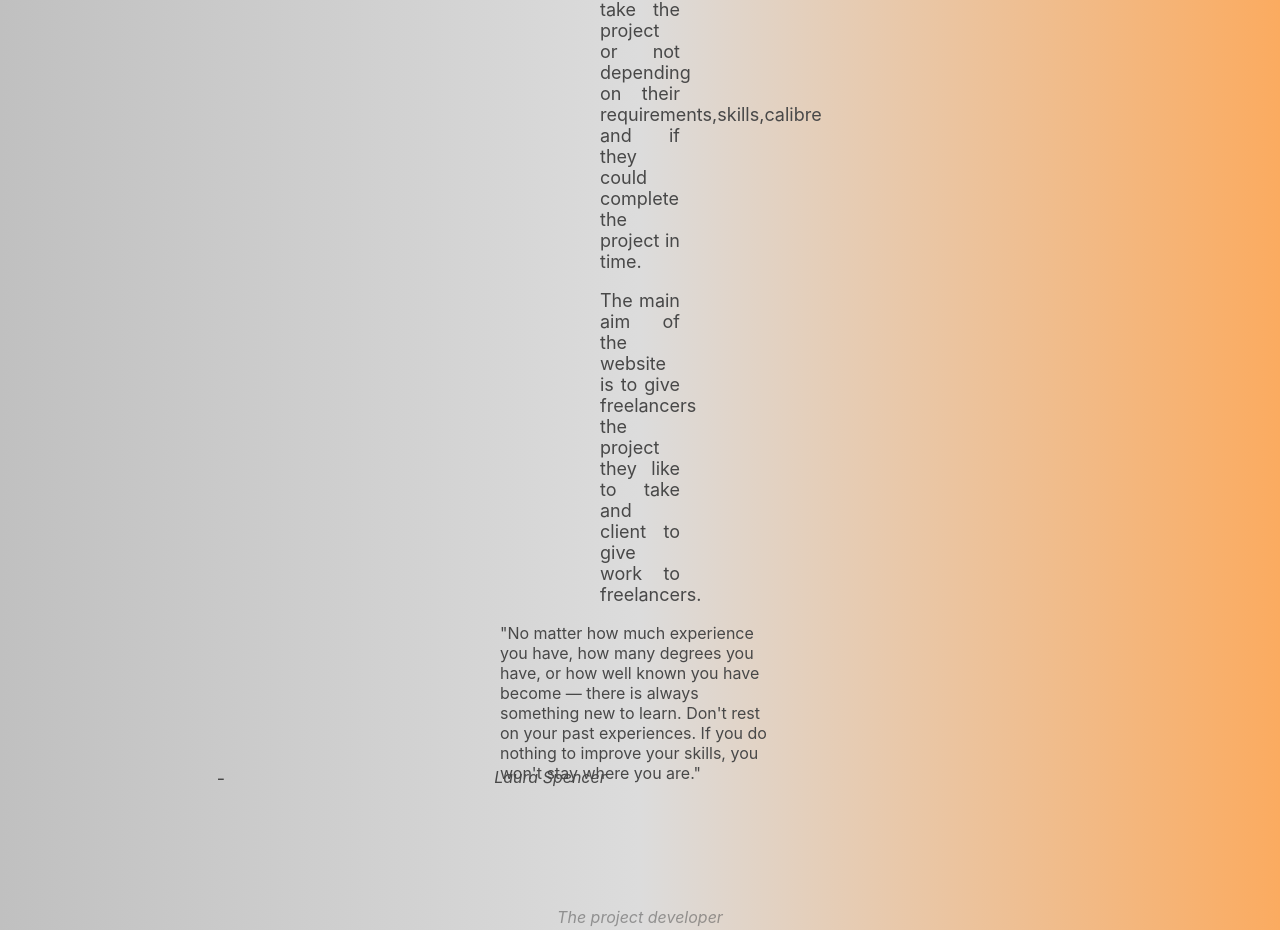
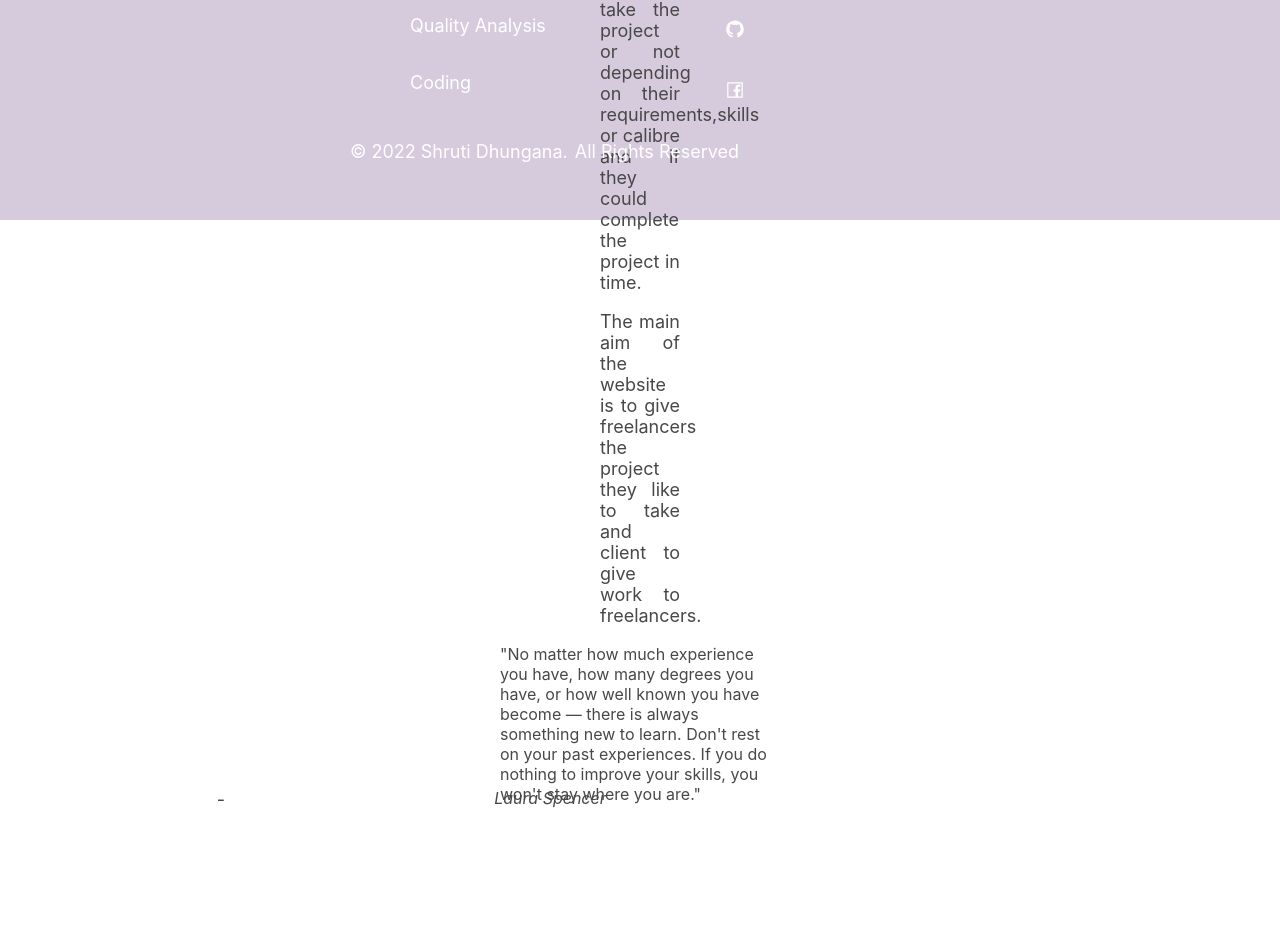
Before and after one commit to shrutidhungana/Catch-A-Kaam, a React (Create React App) app: page /about in a window 1280 px wide. Shown: the part 1313-2243 px from the top of the page. Built offline with nearby package versions, Linux system fonts and the light colour scheme; no server answers.

Commit message:
Some styling changes

```diff
--- a/src/Components/AboutUS/AboutUs.jsx
+++ b/src/Components/AboutUS/AboutUs.jsx
@@ -28,7 +28,7 @@ const AboutUs = () => {
       <Content>
         <Heading>Catch-A-Kaam</Heading>
         <Paragraph>
-          This is a fictional website. The main idea of the website is that client can add their project. The list of credential a client can include in the project could be its name, date posted,address of client or company,description, features to include, the tech stack they would want to use, the expected time to complete the project, the expected amount freelancers are willing to take so that the freelancers would decide if thay would like to take the project or not depending on their requirements,skills,calibre and if they could complete the project in time.
+          This is a fictional website. The main idea of the website is that client can add their project. The list of credential a client can include in the project could be its name, date posted,address of client or company,description, features to include, the tech stack they would want to use, the expected time to complete the project, the expected amount freelancers are willing to take so that the freelancers would decide if thay would like to take the project or not depending on their requirements,skills or calibre and if they could complete the project in time.
 
         </Paragraph>
 
--- a/src/Components/AboutUS/AboutUsStyle.jsx
+++ b/src/Components/AboutUS/AboutUsStyle.jsx
@@ -3,6 +3,7 @@ import styled from "styled-components";
 export const About = styled.div`
   background-image: linear-gradient(90deg, #c0c0c0, #dcdcdc, #fbab60);
   margin: -21px 0px;
+  height: 100vh;
 
   @media(768px){
     background-image: linear-gradient(90deg, #c0c0c0, #dcdcdc, #fbab60);
--- a/src/Components/ContactUs/ContactUsStyle.jsx
+++ b/src/Components/ContactUs/ContactUsStyle.jsx
@@ -22,6 +22,7 @@ text-align: left;
 color: white;
 margin-left: 180px;
 margin-top: 100px;
+font-weight: bold;
 @media(max-width: 768px){
    margin-left: 0px
 }
@@ -31,6 +32,7 @@ export const Paragraph2 = styled.p`
    margin-top: -314px;
    text-align: right;
    color: white;
+   font-weight: bold;
    margin-right: 180px;
    @media(max-width: 768px) {
       margin-top: 10px;
--- a/src/Components/Footer/FooterStyle.jsx
+++ b/src/Components/Footer/FooterStyle.jsx
@@ -49,3 +49,11 @@ export const Heading = styled.h2`
 color: white;
 font-size: 20px;
 `
+export const Paragraph = styled.p`
+color: white;
+
+`
+export const Span = styled.span`
+margin: 0 2px 0 5px;
+
+`
--- a/src/Components/Footer/Footers.jsx
+++ b/src/Components/Footer/Footers.jsx
@@ -11,7 +11,8 @@ import {
   Row,
   Column,
   Heading,
-
+  Paragraph,
+  Span
 } from "./FooterStyle";
 import "./Footer.css"
 
@@ -77,7 +78,12 @@ const Footers = () => {
               </a>
             </p>
           </Column>
-        </Row>
+          </Row>
+          <Paragraph>
+          &copy; {new Date().getFullYear()}<Span>Shruti Dhungana.</Span> All Rights Reserved
+          </Paragraph>
+
+
       </Container>
     </Footer>
   );
--- a/src/Components/Login/LoginStyle.jsx
+++ b/src/Components/Login/LoginStyle.jsx
@@ -16,6 +16,7 @@ export const Login = styled.div`
 export const Heading = styled.h1`
   color: #000080;
   text-align: center;
+  font-weight: bold;
 `;
 
 export const Button = styled.button`
```
